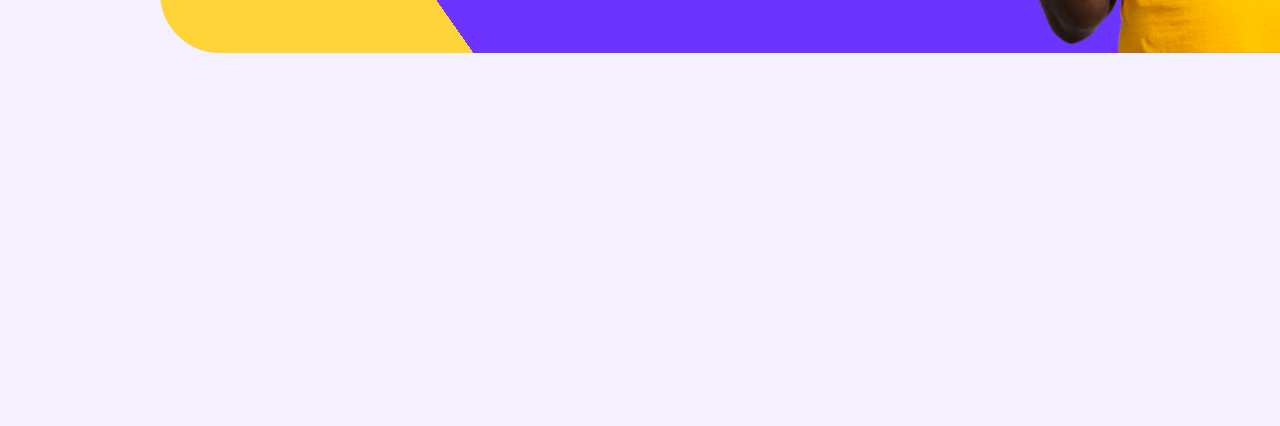
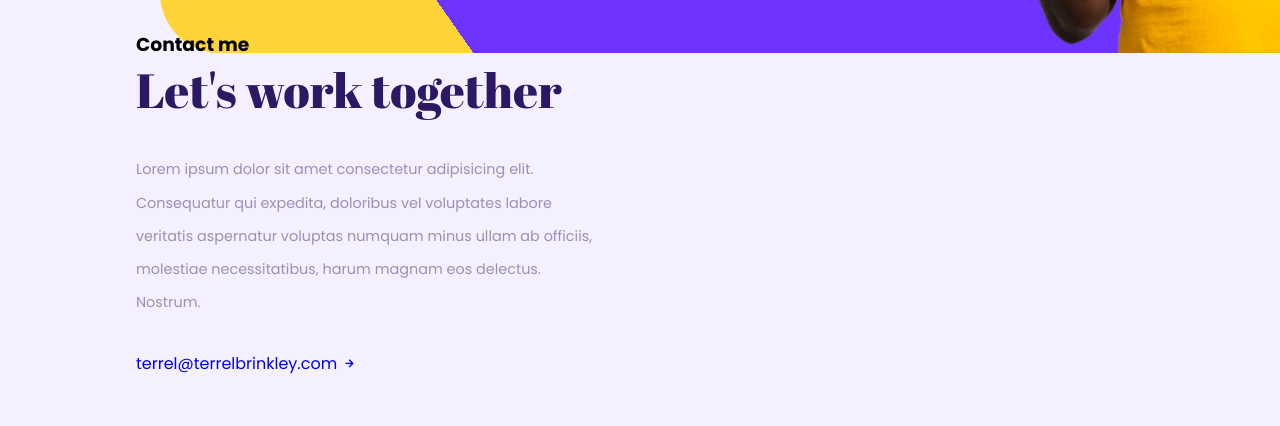
Before and after one commit to TerrelBrinkley/Portfolio-Website, a plain HTML site: page index.html in a window 1280 px wide. Shown: the part 5016-5442 px from the top of the page. Before the commit the page ends 5069 px from the top, so only its background shows below. Drawn offline with nearby package versions, Linux system fonts and the light colour scheme.

Commit message:
Adding Contact Section

```diff
--- a/css/style.css
+++ b/css/style.css
@@ -1009,6 +1009,12 @@ header .scrolled .logo {
 }
 /* --------------- Contact Section Styling --------------- */
 
+.contact .container {
+  display: grid;
+  grid-template-columns: repeat(2, 1fr);
+  column-gap: 4rem;
+}
+
 /* --------------- Subscription Section Styling --------------- */
 
 /* --------------- Footer Styling --------------- */
--- a/index.html
+++ b/index.html
@@ -955,7 +955,25 @@
         </div>
       </section>
       <!-- --------- Contact Section --------- -->
+      <section class="contact section">
+        <div class="container">
+          <div class="contact-info">
+            <h3 class="subheading">Contact me</h3>
+            <h1 class="heading">Let's work together</h1>
+            <p class="text">
+              Lorem ipsum dolor sit amet consectetur adipisicing elit.
+              Consequatur qui expedita, doloribus vel voluptates labore
+              veritatis aspernatur voluptas numquam minus ullam ab officiis,
+              molestiae necessitatibus, harum magnam eos delectus. Nostrum.
+            </p>
+            <a href="mailto:terrel@terrelbrinkley.com" class="mail"
+              >terrel@terrelbrinkley.com <i class="uil uil-arrow-right"></i
+            ></a>
+          </div>
 
+          <form action="index.html" class="contact-form form"></form>
+        </div>
+      </section>
       <!-- --------- Subscription Section --------- -->
     </main>
 
```
